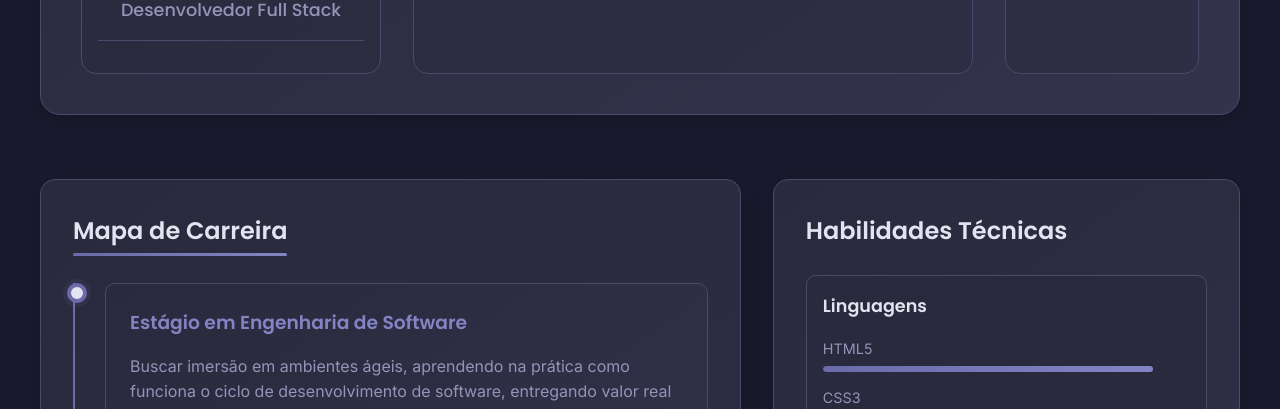
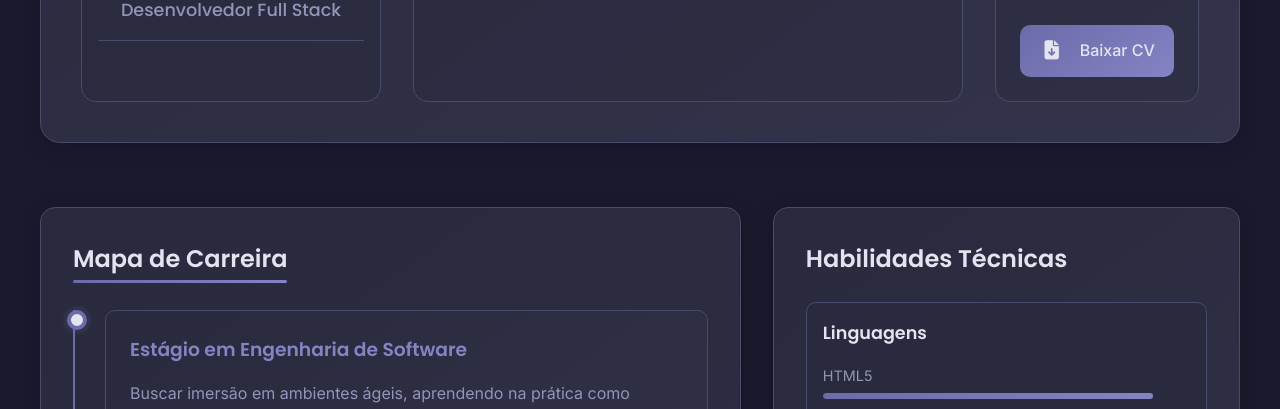
Before and after one commit to r-riosp/mapa-de-carreira, a plain HTML site: page index.html in a window 1280 px wide. Shown: the part 357-766 px from the top of the page. Drawn offline with Linux system fonts and the light colour scheme.

Commit message:
Adiciona botão de download CV e alerta no email

```diff
--- a/assets/css/styles.css
+++ b/assets/css/styles.css
@@ -197,6 +197,24 @@ h6 {
 .profile-contact a:hover i {
     color: var(--color-primary-light);
     transform: scale(1.1);
+}
+
+.profile-contact a.download-cv {
+    background: var(--gradient-primary);
+    border: none;
+    color: var(--color-text);
+    font-weight: 500;
+    margin-top: 1rem;
+}
+
+.profile-contact a.download-cv:hover {
+    background: var(--color-primary-light);
+    transform: translateY(-2px);
+    box-shadow: 0 4px 12px rgba(107, 107, 170, 0.3);
+}
+
+.profile-contact a.download-cv i {
+    color: var(--color-text);
 }
 
 /* Media Queries para o perfil */
--- a/index.html
+++ b/index.html
@@ -54,9 +54,14 @@
                         <i class="fab fa-github"></i>
                         GitHub
                     </a>
-                    <a href="mailto:dev.rafaelrios@outlook.com">
+                    <a href="mailto:dev.rafaelrios@outlook.com"
+                        onclick="alert('Seu cliente de email abrirá para enviar um email para o Rafael Rios em poucos segundos.');">
                         <i class="fas fa-envelope"></i>
                         Email
+                    </a>
+                    <a href="assets/docs/cv_rafael_rios.pdf" download class="download-cv">
+                        <i class="fas fa-file-download"></i>
+                        Baixar CV
                     </a>
                 </div>
             </div>
```
Also changed, not shown: 1 other file.
